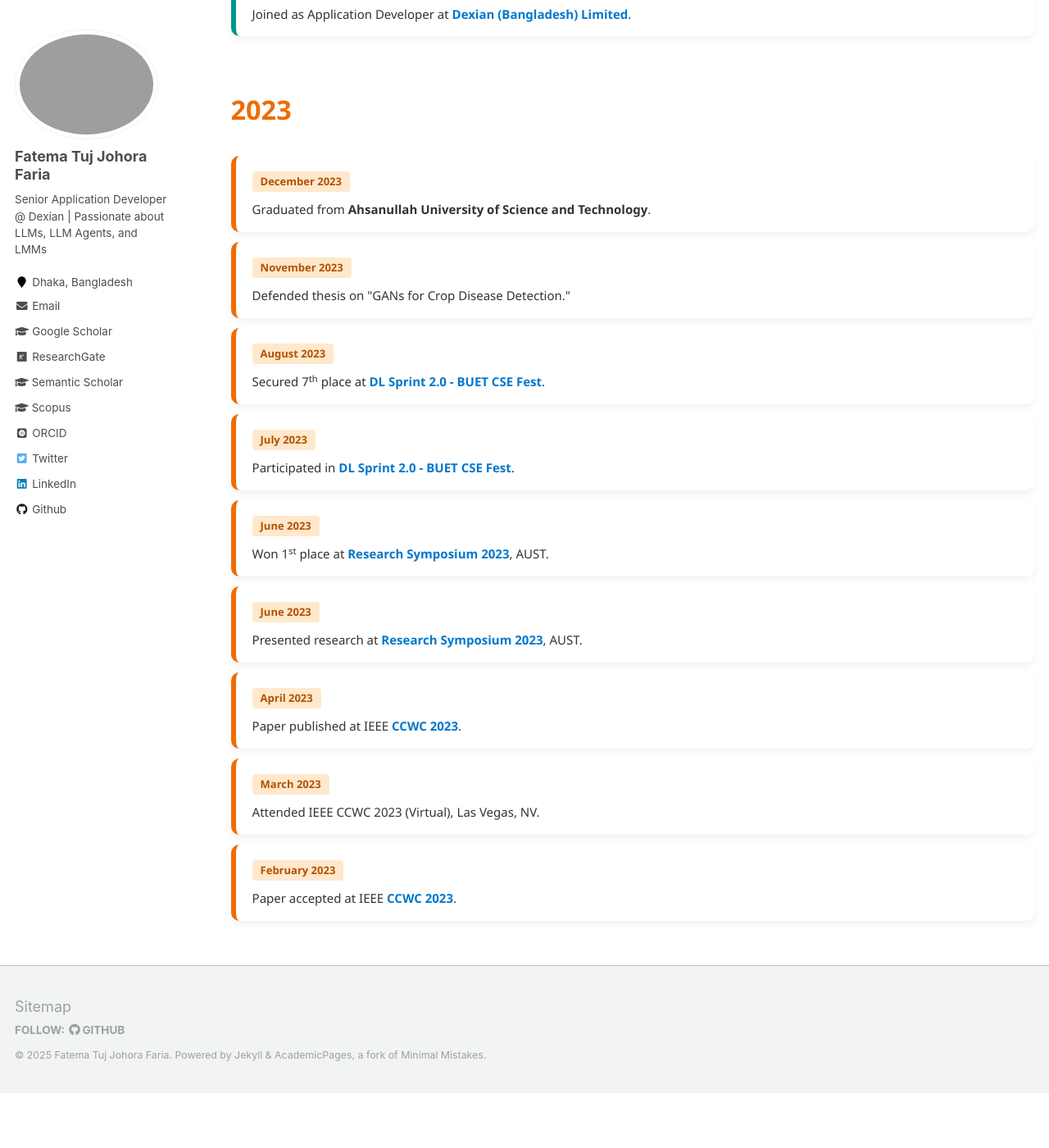
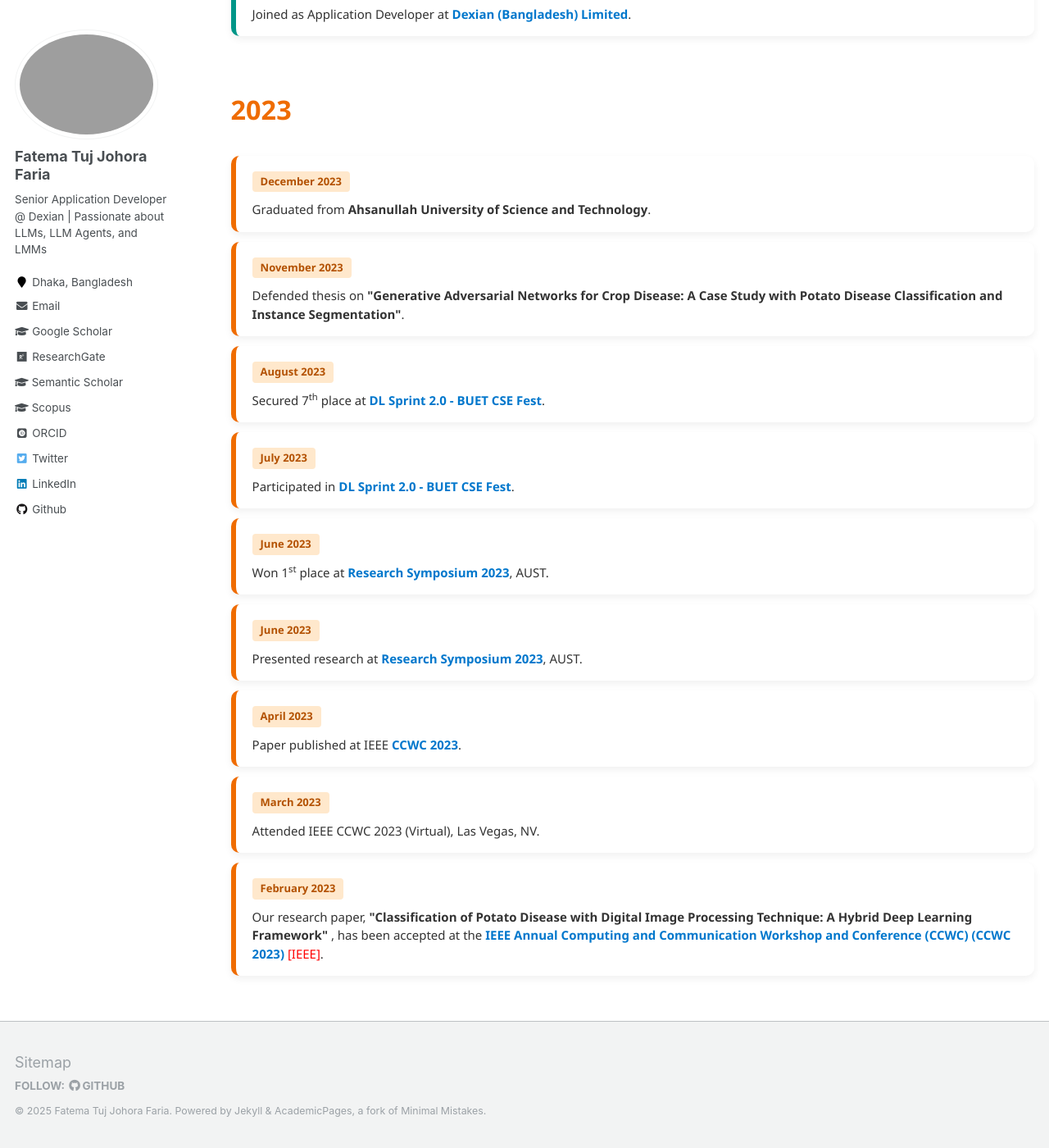
Before and after one commit to fatemafaria142/fatemafaria142.github.io, a Jekyll site: the page built from _pages/news.md, in a window 1280 px wide and 1400 px high, scrolled down 2554 px. Shown: the whole window at 82% size. Built offline with Jekyll 4.4.1, drawn with Linux system fonts in a browser that asks for light colours; some web fonts are replaced; before the commit the page ends 3887 px from its top, so only the background shows below that.

Commit message:
Update news

```diff
--- a/_pages/news.md
+++ b/_pages/news.md
@@ -229,7 +229,8 @@
 
 <div class="news-card y2023">
   <div class="news-date">November 2023</div>
-  <div class="news-desc">Defended thesis on "GANs for Crop Disease Detection."</div>
+  <div class="news-desc">Defended thesis on <strong>"Generative Adversarial Networks for Crop Disease: A Case Study with Potato Disease Classification
+and Instance Segmentation"</strong>.</div>
 </div>
 
 <div class="news-card y2023">
@@ -264,7 +265,17 @@
 
 <div class="news-card y2023">
   <div class="news-date">February 2023</div>
-  <div class="news-desc">Paper accepted at IEEE <a class="news-link" href="https://ieee-ccwc.org/" target="_blank">CCWC 2023</a>.</div>
+  <div class="news-desc">
+    Our research paper,
+    <strong>
+      "Classification of Potato Disease with Digital Image Processing Technique:
+      A Hybrid Deep Learning Framework"
+    </strong>,
+    has been accepted at the
+    <a class="news-link" href="https://ieee-ccwc.org/" target="_blank">
+      IEEE Annual Computing and Communication Workshop and Conference (CCWC)
+      (CCWC 2023)
+    </a>
+    <span style="color:red;">[IEEE]</span>.
+  </div>
 </div>
-
-</div>
```
